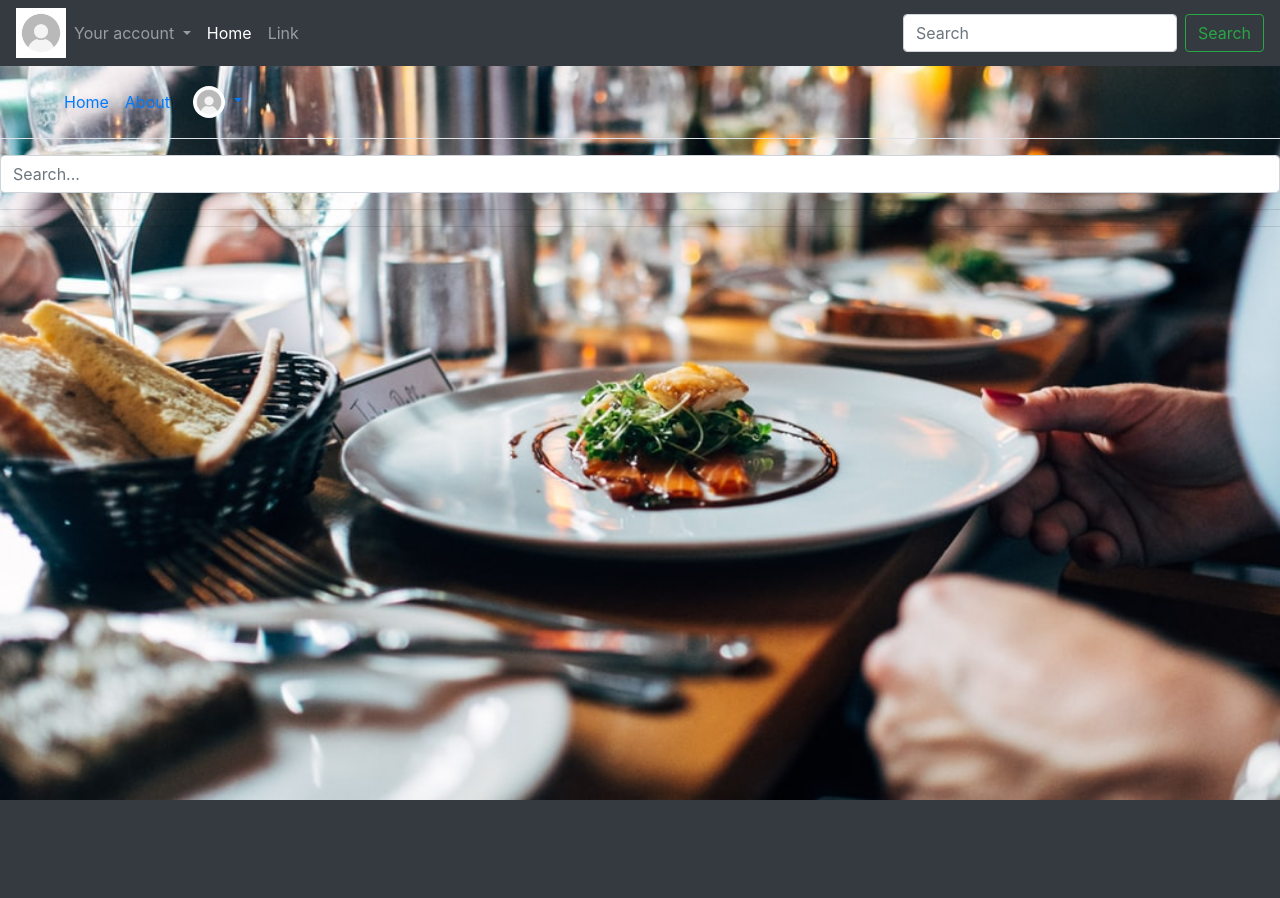
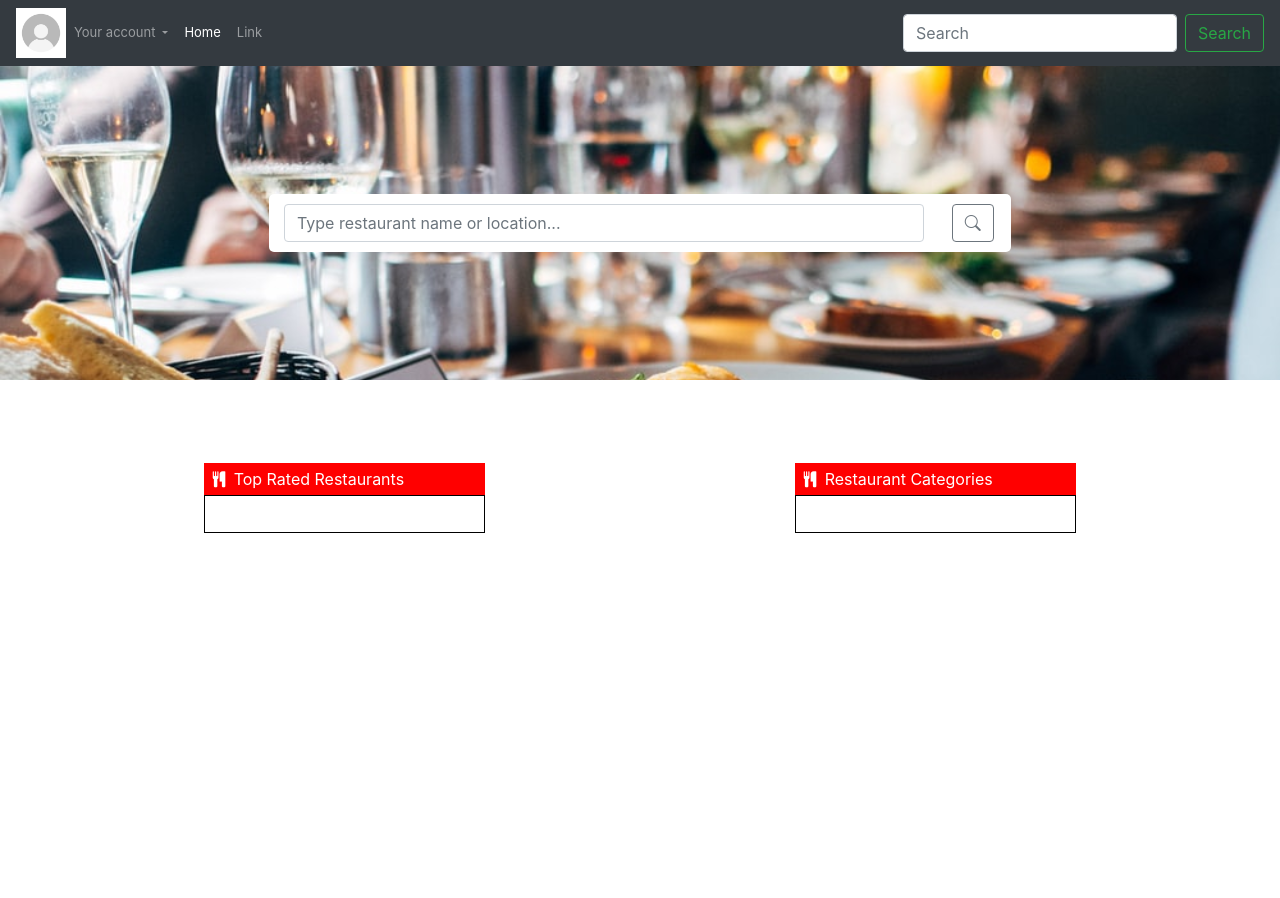
Before and after one commit to LingruiZhang/pandafinder, a Django app: page /finder/search/ in a window 1280 px wide. Before the commit the page ends 800 px from the top, so only its background shows below. Run offline with Django 3.2, Linux system fonts and the light colour scheme; data that the repository does not hold is empty; some libraries are stand-ins or nearby versions.

Commit message:
homepage & searchpage done

```diff
--- a/finder/views.py
+++ b/finder/views.py
@@ -1,3 +1,5 @@
+from cgitb import reset
+from traceback import print_tb
 from django.db.models import Q
 from django.contrib.auth import authenticate, login, logout
 from django.contrib.auth.decorators import login_required
@@ -32,19 +34,27 @@ def index(request):
 
 
 def search(request):
-    restaurant_list = Restaurant.objects.order_by("overall_rate")
+    restaurant_list = Restaurant.objects.order_by("overall_rate")[:5]
+    category_list = Restaurant.objects.values("category").distinct()[:5]
+
     context_dict = {}
     context_dict["restaurants"] = restaurant_list
+    context_dict["categories"] = category_list
     return render(request, "finder/searchPage.html", context=context_dict)
 
 
 def searchResult(request):
-    # restaurant_list = Restaurant.objects.order_by("overall_rate")
+    query = request.POST.get('keyword')
+    restaurants = Restaurant.objects.filter(Q(r_name__icontains=query) | Q(address__icontains=query))
+    context_dict = {}
+    comments = []
 
-    query = request.POST.get('keyword')
-    object_list = Restaurant.objects.filter(Q(r_name__icontains=query) | Q(address__icontains=query))
+    for restaurant in restaurants:
+        commentsNum = Comment.objects.filter(restaurant=restaurant)
+        comments.append(len(commentsNum))
 
-    return render(request, "finder/searchResultPage.html", context={'restaurants': object_list})
+    context_dict['restaurants_data'] = zip(restaurants, comments)
+    return render(request, "finder/searchResultPage.html", context=context_dict)
 
 
 def recalculate_overall_rate(restaurant_id_slug):
--- a/static/css/search.css
+++ b/static/css/search.css
@@ -0,0 +1,68 @@
+#searchContainer {
+    margin-top: 10%;
+    margin-bottom: 10%;
+    width: fit-content ;
+}
+
+#searchButton {
+    width: 100%;
+    position: relative;
+    margin-left: 15%;
+}
+
+#searchBar {
+    width: 40em;
+}
+
+#restaurantsContainer {
+    width: 100%;
+    height: 100%;
+    background-color: white;
+    align-content: center;
+}
+
+#restaurantsRow {
+    display: flex;
+    justify-content: center;
+    padding-top: 5%;
+    padding-bottom: 15%;
+}
+
+#boxHeader {
+    background-color: red;
+    color: white;
+    height: 2em;
+    width: 50%;
+    display: flex;
+    justify-content: center;
+    align-content: center;
+    flex-direction: column;
+    border-radius: 0px;
+}
+
+#restaurantIcon{
+    margin-right: 3%;
+    margin-left: 3%;
+    margin-top: 1.5%;
+}
+
+#listContainer{
+    width: 50%;
+    border-style: solid;
+    border-color: black;
+    border-radius: 0px;
+    border-width: 0.1ch;
+}
+
+ul{
+    list-style-type: none;
+}
+
+a:link{
+    color: black;
+    font-size: small;
+}
+
+#stars{
+    color: red;
+}
--- /dev/null
+++ b/static/css/searchResult.css
@@ -0,0 +1,42 @@
+#searchContainer {
+    margin-top: 10%;
+    margin-bottom: 10%;
+    width: fit-content ;
+}
+
+#searchButton {
+    width: 100%;
+    position: relative;
+    margin-left: 15%;
+}
+
+#searchBar {
+    width: 40em;
+}
+
+#restaurantsContainer {
+    width: 100%;
+    height: 100%;
+    background-color: white;
+    align-content: center;
+    padding-top: 2%;
+    padding-bottom: 15%;
+    padding-left: 5%;
+    padding-right: 5%;
+}
+
+
+#photoContainer img {
+    width: 100%;
+    height: auto;
+}
+
+#arrow{
+    font-size: 7em;
+    -webkit-text-stroke: 5px white;
+}
+
+#arrowLink{
+    text-decoration: none;
+    color: inherit;
+}
--- a/templates/finder/base.html
+++ b/templates/finder/base.html
@@ -10,6 +10,8 @@
   <link rel="stylesheet" type="text/css" href="{% static 'css/base.css' %}">
   <link rel="stylesheet" type="text/css" href="{% static 'css/restaurant.css' %}">
   <link rel="stylesheet" type="text/css" href="{% static 'css/index.css' %}">
+  <link rel="stylesheet" type="text/css" href="{% static 'css/search.css' %}">
+  <link rel="stylesheet" type="text/css" href="{% static 'css/searchResult.css' %}">
   <!-- Bootstrap CSS -->
   <link rel="stylesheet" href="https://cdn.jsdelivr.net/npm/bootstrap-icons@1.8.1/font/bootstrap-icons.css">
   <link rel="stylesheet" href="https://cdn.jsdelivr.net/npm/bootstrap@4.2.1/dist/css/bootstrap.min.css" integrity="sha384-GJzZqFGwb1QTTN6wy59ffF1BuGJpLSa9DkKMp0DgiMDm4iYMj70gZWKYbI706tWS" crossorigin="anonymous">
@@ -77,19 +79,15 @@
         {% block body_block %}
         {% endblock %}
     </div>
-    </hr>
     <!-- Optional JavaScript -->
     <!-- jQuery first, then Popper.js, then Bootstrap JS -->
     <script src="https://code.jquery.com/jquery-3.3.1.slim.min.js" integrity="sha384-q8i/X+965DzO0rT7abK41JStQIAqVgRVzpbzo5smXKp4YfRvH+8abtTE1Pi6jizo" crossorigin="anonymous"></script>
     <script src="https://cdn.jsdelivr.net/npm/popper.js@1.14.6/dist/umd/popper.min.js" integrity="sha384-wHAiFfRlMFy6i5SRaxvfOCifBUQy1xHdJ/yoi7FRNXMRBu5WHdZYu1hA6ZOblgut" crossorigin="anonymous"></script>
     <script src="https://cdn.jsdelivr.net/npm/bootstrap@4.2.1/dist/js/bootstrap.min.js" integrity="sha384-B0UglyR+jN6CkvvICOB2joaf5I4l3gm9GU6Hc1og6Ls7i6U/mkkaduKaBhlAXv9k" crossorigin="anonymous"></script>
-  </body>
-
-    <hr/>
+  <body>
     <div>
         {% block sidebar_block %}
         {% endblock %}
     </div>
-    <hr/>
-</body>
+  </body>
 </html>
--- a/templates/finder/searchPage.html
+++ b/templates/finder/searchPage.html
@@ -1,47 +1,70 @@
 {% extends 'finder/base.html' %}
 {% load static %}
 
-<link rel="stylesheet" type="text/css" href="{% static 'css/search.css' %}">
-
 {% block title_block %}
-    Search Result
 {% endblock %}
 
 {% block body_block %}
-    <header class="p-3 mb-3 border-bottom" style="max-width:100%">
-        <div class="d-flex flex-wrap align-items-center justify-content-center justify-content-lg-start">
-            <a href="/" class="d-flex align-items-center mb-2 mb-lg-0 text-dark text-decoration-none">
-            <svg class="bi me-2" width="40" height="32" role="img" aria-label="Bootstrap"><use xlink:href="#bootstrap"></use></svg>
-            </a>
+    <div class="container" id="searchContainer">
 
-            <ul class="nav col-12 col-lg-auto me-lg-auto mb-2 justify-content-center mb-md-0">
-            <li><a href="#" class="nav-link px-2 link-dark">Home</a></li>
-            <li><a href="#" class="nav-link px-2 link-dark">About</a></li>
-            </ul>
-<!--
-            <form class="col-12 col-lg-auto mb-3 mb-lg-0 me-lg-3">
-            <input type="search" class="form-control" placeholder="Search..." aria-label="Search">
-            </form> -->
-
-            <div class="dropdown text-end"  style="float: right;">
-                <a href="#" class="d-block link-dark text-decoration-none dropdown-toggle" id="dropdownUser1" data-bs-toggle="dropdown" aria-expanded="false">
-                    <img src="{% static 'images/profile.jpg' %}" alt="mdo" width="32" height="32" class="rounded-circle">
-                </a>
-                <ul class="dropdown-menu text-small" aria-labelledby="dropdownUser1">
-                    <li><a class="dropdown-item" href="#">Settings</a></li>
-                    <li><a class="dropdown-item" href="#">Profile</a></li>
-                    <li><hr class="dropdown-divider"></li>
-                    <li><a class="dropdown-item" href="#">Sign out</a></li>
-                </ul>
-            </div>
-        </div>
-
-    </header>
-    <div>
         <form id="search_form" method="post" action="{% url 'finder:searchResult' %}">
             {% csrf_token %}
-            <input name="keyword" type="search" class="form-control" placeholder="Search..." aria-label="Search">
+            <div class="row">
+                <div class="col-9"><input id="searchBar" name="keyword" type="search" class="form-control" placeholder="Type restaurant name or location..." aria-label="Search"></div>
+                <div class="col-1" id="searchButton"><button type="submit" class="btn btn-outline-secondary"><i class="bi bi-search"></i></button></div>
+            </div>
         </form>
+    </div>
+    <div id="restaurantsContainer">
+        <div class="row" id="restaurantsRow">
+            <div class="col text-center">
+                <div class="container" id="boxHeader">
+                    <div class="row">
+                        <i class="fa fa-cutlery" id="restaurantIcon"></i>
+                        Top Rated Restaurants
+                    </div>
+                </div>
+                <div class="container" id="listContainer">
+                    <ul>
+                        {% for restaurant in restaurants %}
+                            <li>
+                                <div class="row">
+                                    <div class="col">
+                                        <a href="/finder/restaurant/{{ restaurant.slug }}/">{{ restaurant.r_name }}</a>
+                                    </div>
+                                    <div class="col" id="stars">
+                                        <span class="fa fa-star fa-1x" id="c_first"></span>
+                                        <span class="fa fa-star fa-1x" id="c_second"></span>
+                                        <span class="fa fa-star fa-1x" id="c_third"></span>
+                                        <span class="fa fa-star fa-1x" id="c_fourth"></span>
+                                        <span class="fa fa-star fa-1x" id="c_fifth"></span>
+                                    </div>
+                                </div>
+                            </li>
+                        {% endfor %}
+                    </ul>
+                </div>
+              </div>
+
+              <div class="col text-center">
+                <div class="container" id="boxHeader">
+                    <div class="row">
+                        <i class="fa fa-cutlery" id="restaurantIcon"></i>
+                        Restaurant Categories
+                    </div>
+                </div>
+                <div class="container" id="listContainer">
+                    <ul>
+                        {% for category in categories %}
+                            <li>
+                                <div class="col">
+                                    {{ category.category }}
+                                </div>
+                            </li>
+                        {% endfor %}
+                    </ul>
+                </div>
+        </div>
     </div>
 
 {% endblock %}
```
Also changed, not shown: templates/finder/searchResultPage.html (+44 -7 lines).
